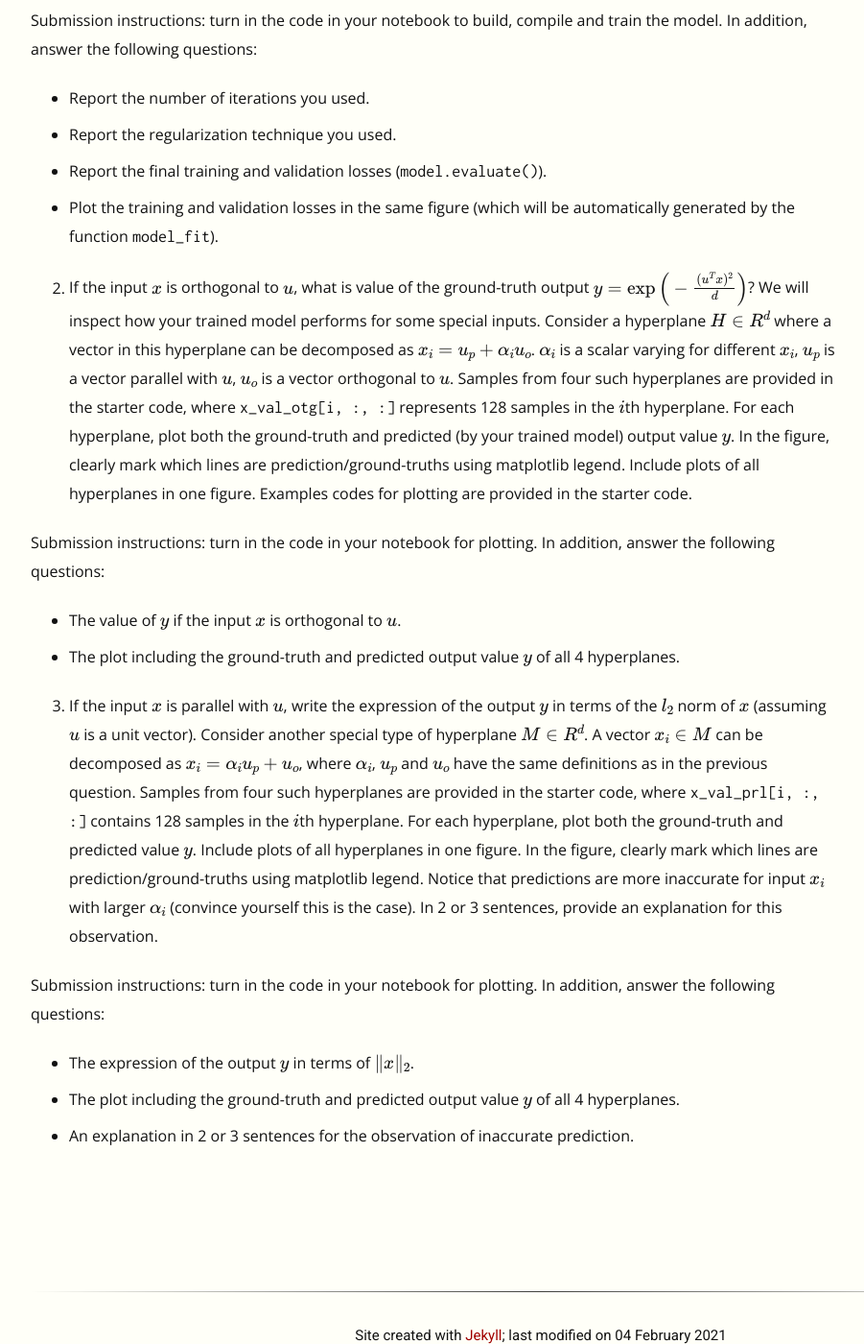
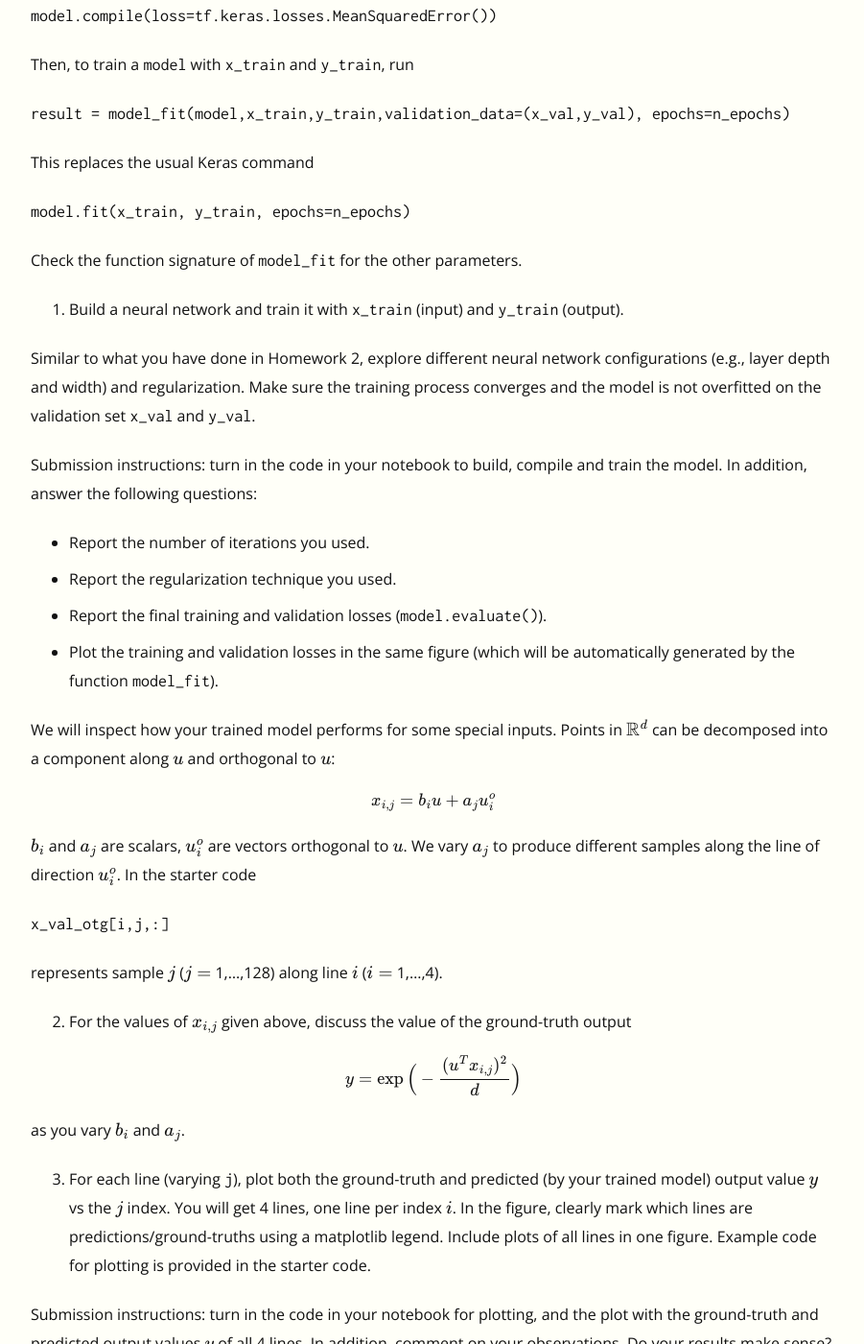
Before and after one commit to EricDarve/me343-cme216-winter-2021, a Jekyll site: the page built from Homework/HW3/HW3 Questions.md, in a window 1280 px wide and 1400 px high, scrolled down 1680 px. Shown: the whole window at 96% size, without its empty margins (128-1029 px from the left). Built offline with Jekyll 4.4.1, drawn with Linux system fonts in a browser that asks for light colours; formulas are drawn with MathJax 3; some of the changed text lies outside the part shown.

Commit message:
HW3 update

````diff
--- a/Homework/HW3/HW3 Questions.md
+++ b/Homework/HW3/HW3 Questions.md
@@ -29,11 +29,33 @@
 
 Launch `high_dim.ipynb` to get started. The code for data loading has been provided in the beginning of the notebook.
 
-In this homework, to accelerate the training, we will use the optimizer from [SciPy](https://www.scipy.org/) to update the neural network, instead of using TensorFlow optimizer as we did in previous homework. The code on how to use SciPy optimizer has been provided to you in the beginning of `high_dim.ipynb`. For example, to train a `model` with `x_train` and `y_train`, run `model_fit(model, x_train, y_train)`. Check the function signature of `model_fit` to see how to set other training hyper-parameters, e.g. the number of epochs.
+In this homework, to accelerate the training, we will use the optimizer [L-BFGS-B](https://docs.scipy.org/doc/scipy/reference/optimize.minimize-lbfgsb.html) from [SciPy](https://www.scipy.org/) to update the neural network, instead of using the TensorFlow ADAM optimizer as we did in previous homework. In our benchmarks, this is significantly faster (by a factor ~ 10x). The code on how to use SciPy optimizer has been provided to you in the beginning of `high_dim.ipynb`.
 
-{:start="1"}
+Set up your model using [Keras](https://www.tensorflow.org/api_docs/python/tf/keras/Sequential) as usual, e.g. using
 
-1. Build a neural network and train it with `x_train` (input) and `y_train` (output). Use _mean squared error_ as the loss function. Similar to what you have done in Homework 2, explore different neural network configurations (e.g., layer depth and width) and regularization. Make sure the training process converges and the model is not overfitted on the validation set `x_val` and `y_val`.
+```
+model = tf.keras.Sequential()
+...
+```
+
+After setting up your model use:
+
+```model.compile(loss=tf.keras.losses.MeanSquaredError())```
+
+Then, to train a `model` with `x_train` and `y_train`, run
+
+```result = model_fit(model,x_train,y_train,validation_data=(x_val,y_val),
+                      epochs=n_epochs)```
+
+This replaces the usual Keras command
+
+```model.fit(x_train, y_train, epochs=n_epochs)```
+
+Check the function signature of `model_fit` for the other parameters.
+
+1. Build a neural network and train it with `x_train` (input) and `y_train` (output).
+
+Similar to what you have done in Homework 2, explore different neural network configurations (e.g., layer depth and width) and regularization. Make sure the training process converges and the model is not overfitted on the validation set `x_val` and `y_val`.
 
 Submission instructions: turn in the code in your notebook to build, compile and train the model. In addition, answer the following questions:
 - Report the number of iterations you used.
@@ -41,19 +63,54 @@
 - Report the final training and validation losses (`model.evaluate()`).
 - Plot the training and validation losses in the same figure (which will be automatically generated by the function `model_fit`).
 
+We will inspect how your trained model performs for some special inputs. Points in $\mathbb R^d$ can be decomposed into a component along $u$ and orthogonal to $u$:
+
+$$x_{i,j} = b_i u + a_j u^o_i$$
+
+$b_i$ and $a_j$ are scalars, $u^o_i$ are vectors orthogonal to $u$. We vary $a_j$ to produce different samples along the line of direction $u^o_i$. In the starter code
+
+```x_val_otg[i,j,:]```
+
+represents sample $j$ ($j=$ 1,...,128) along line $i$ ($i=$ 1,...,4).
+
 {:start="2"}
+2. For the values of $x_{i,j}$ given above, discuss the value of the ground-truth output
 
-2. If the input $x$ is orthogonal to $u$, what is value of the ground-truth output $y=\exp \Big(-\frac{(u^Tx)^2}{d} \Big)$? We will inspect how your trained model performs for some special inputs. Consider a hyperplane $H \in R^d$ where a vector in this hyperplane can be decomposed as $x_{i} = u_{p} + \alpha_i u_{o}$. $\alpha_i$ is a scalar varying for different $x_{i}$, $u_{p}$ is a vector parallel with $u$, $u_{o}$ is a vector orthogonal to $u$. Samples from four such hyperplanes are provided in the starter code, where `x_val_otg[i, :, :]` represents 128 samples in the $i$th hyperplane. For each hyperplane, plot both the ground-truth and predicted (by your trained model) output value $y$. In the figure, clearly mark which lines are prediction/ground-truths using matplotlib legend. Include plots of all hyperplanes in one figure. Examples codes for plotting are provided in the starter code.
+$$y=\exp \Big(-\frac{(u^T x_{i,j})^2}{d} \Big)$$
 
-Submission instructions: turn in the code in your notebook for plotting. In addition, answer the following questions:
-- The value of $y$ if the input $x$ is orthogonal to $u$.
-- The plot including the ground-truth and predicted output value $y$ of all 4 hyperplanes.
+as you vary $b_i$ and $a_j$.
 
 {:start="3"}
+3. For each line (varying `j`), plot both the ground-truth and predicted (by your trained model) output value $y$ vs the $j$ index. You will get 4 lines, one line per index $i$. In the figure, clearly mark which lines are predictions/ground-truths using a matplotlib legend. Include plots of all lines in one figure. Example code for plotting is provided in the starter code.
 
-3. If the input $x$ is parallel with $u$, write the expression of the output $y$ in terms of the $l_2$ norm of $x$ (assuming $u$ is a unit vector). Consider another special type of hyperplane $M \in R^d$. A vector $x_{i} \in M$ can be decomposed as $x_{i} = \alpha_i u_{p} + u_{o}$, where $\alpha_i$, $u_{p}$ and $u_{o}$ have the same definitions as in the previous question. Samples from four such hyperplanes are provided in the starter code, where `x_val_prl[i, :, :]` contains 128 samples in the $i$th hyperplane. For each hyperplane, plot both the ground-truth and predicted value $y$. Include plots of all hyperplanes in one figure. In the figure, clearly mark which lines are prediction/ground-truths using matplotlib legend. Notice that predictions are more inaccurate for input $x_{i}$ with larger $\alpha_i$ (convince yourself this is the case). In 2 or 3 sentences, provide an explanation for this observation.
+Submission instructions: turn in the code in your notebook for plotting, and the plot with the ground-truth and predicted output values $y$ of all 4 lines. In addition, comment on your observations. Do your results make sense? Is this what you expected? How accurate is your prediction?
 
-Submission instructions: turn in the code in your notebook for plotting. In addition, answer the following questions:
-- The expression of the output $y$ in terms of $\lVert x \rVert _2$.
-- The plot including the ground-truth and predicted output value $y$ of all 4 hyperplanes.
-- An explanation in 2 or 3 sentences for the observation of inaccurate prediction.
+We now consider a new set of lines, parallel to $u$:
+
+$$x_{i,j} = b_i u^o_i + a_j u$$
+
+The setup is similar to the previous question. These values are stored in
+
+```x_val_prl[i,j,:]```
+
+{:start="4"}
+4. For each line, plot both the ground-truth and predicted value $y$. Include plots for all index $i$ in one figure. In the figure, clearly mark which lines are prediction/ground-truths using matplotlib legend.
+
+Submission instructions: turn in the code in your notebook for plotting, and the plot with the ground-truth and predicted output values $y$ of all 4 lines. In addition, comment on your observations.
+
+The training set that was provided corresponds to random points that are normally distributed with standard deviation 1 and mean 0 (see code to initialize `x_train` and `x_val`). As a result we cannot expect the DNN to be accurate when $x$ is far from the origin. You can tune this by adjusting the last argument in
+
+```uniform_distribution(j,n_sample_plot,5)```
+
+With this choice $a_j$ ranges from $-5$ to $5$. Change this line
+
+```x_val_prl[i,j,:] = bias[i] * dir_otg[:,i] + uniform_distribution(j,n_sample_plot,1) * np.squeeze(u)```
+
+to
+
+```x_val_prl[i,j,:] = bias[i] * dir_otg[:,i] + uniform_distribution(j,n_sample_plot,5) * np.squeeze(u)```
+
+{:start="5"}
+5. Follow the same instructions as Question 4 and repeat the experiment.
+
+Submission instructions: turn in the code in your notebook for plotting, and the plot with the ground-truth and predicted output values $y$ of all 4 lines. In addition, comment on your observations. For what range of $a_j$ values is the prediction accurate? Where is the error becoming larger? Is this consistent with our choice of points in the training set?
````
Also changed, not shown: index.md (+1 -1 lines), 1 other file.
